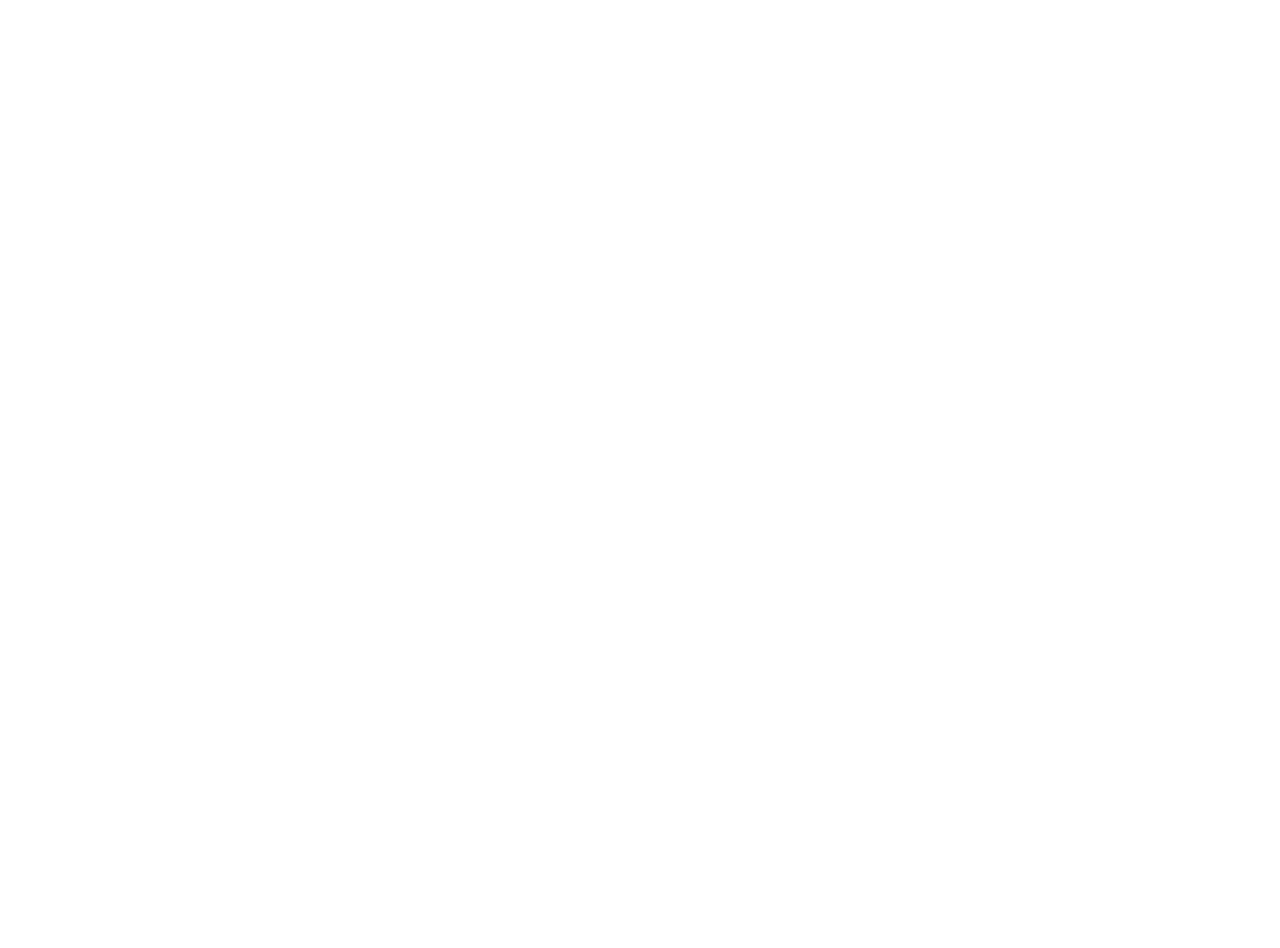
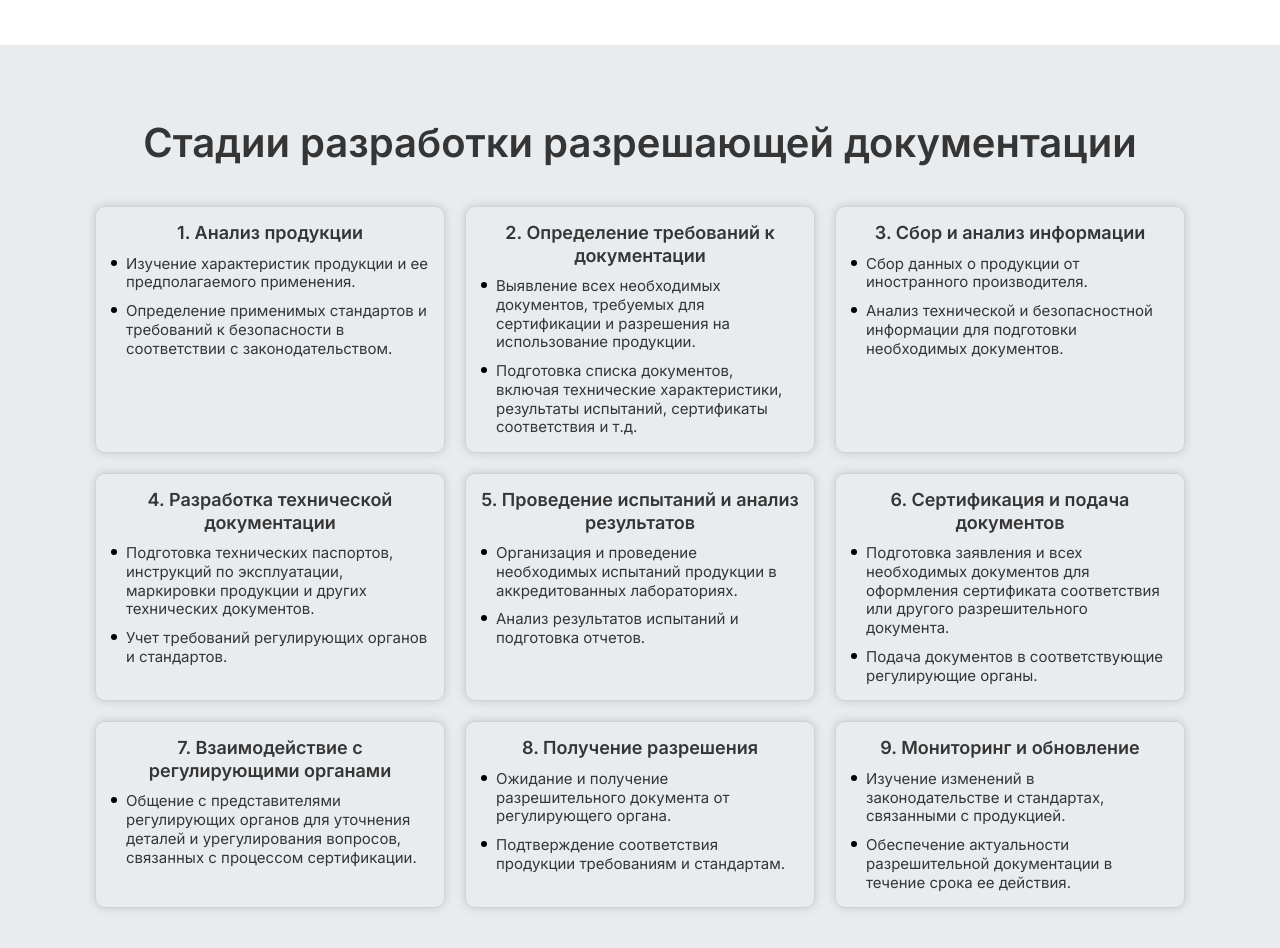
Before and after one commit to FreightDH/permitting-documentation, a React (Vite) app in the folder permitting-documentation/: page / in a window 1280 px wide. Shown: the part 1240-2188 px from the top of the page. Before the commit the page ends 1285 px from the top, so only its background shows below. Built offline with nearby package versions, Linux system fonts and the light colour scheme.

Commit message:
feat: add Stages section

```diff
--- a/permitting-documentation/src/app/App.jsx
+++ b/permitting-documentation/src/app/App.jsx
@@ -1,10 +1,11 @@
-import { Description, Intro } from 'sections';
+import { Description, Intro, Stages } from 'sections';
 
 const App = () => {
   return (
     <main>
       <Intro />
       <Description />
+      <Stages />
     </main>
   );
 };
--- /dev/null
+++ b/permitting-documentation/src/sections/Stages/Stages.jsx
@@ -0,0 +1,22 @@
+import { Stage } from 'components';
+import stagesInfo from './stagesInfo';
+import cl from './Stages.module.scss';
+
+const Stages = () => {
+  return (
+    <section className={cl.stages}>
+      <div className={cl.stages__container}>
+        <div className={cl.stages__body}>
+          <h2 className={cl.stages__title}>Стадии разработки разрешающей документации</h2>
+          <ul className={cl.stages__list}>
+            {stagesInfo.map((stage) => (
+              <Stage stage={stage} key={stage.id} />
+            ))}
+          </ul>
+        </div>
+      </div>
+    </section>
+  );
+};
+
+export default Stages;
--- /dev/null
+++ b/permitting-documentation/src/sections/Stages/Stages.module.scss
@@ -0,0 +1,33 @@
+@import 'styles';
+
+.stages {
+  background-color: #e9ecef;
+
+  &__container {
+    max-width: 1100px !important;
+  }
+
+  &__body {
+    display: flex;
+    flex-direction: column;
+    justify-content: center;
+    align-items: center;
+    gap: 40px;
+    @include adaptiveValue('gap', 40, 20);
+  }
+
+  &__title {
+    font-size: 40px;
+    @include adaptiveValue('font-size', 40, 19);
+    line-height: 115%;
+    font-weight: 600;
+    text-align: center;
+  }
+
+  &__list {
+    display: flex;
+    justify-content: center;
+    flex-wrap: wrap;
+    gap: 20px;
+  }
+}
--- /dev/null
+++ b/permitting-documentation/src/sections/Stages/stagesInfo.js
@@ -0,0 +1,49 @@
+const stagesInfo = [
+  {
+    id: 1,
+    title: 'Анализ продукции',
+    text: 'Изучение характеристик продукции и ее предполагаемого применения.\nОпределение применимых стандартов и требований к безопасности в соответствии с законодательством.',
+  },
+  {
+    id: 2,
+    title: 'Определение требований к документации',
+    text: 'Выявление всех необходимых документов, требуемых для сертификации и разрешения на использование продукции.\nПодготовка списка документов, включая технические характеристики, результаты испытаний, сертификаты соответствия и т.д.',
+  },
+  {
+    id: 3,
+    title: 'Сбор и анализ информации',
+    text: 'Сбор данных о продукции от иностранного производителя.\nАнализ технической и безопасностной информации для подготовки необходимых документов.',
+  },
+  {
+    id: 4,
+    title: 'Разработка технической документации',
+    text: 'Подготовка технических паспортов, инструкций по эксплуатации, маркировки продукции и других технических документов.\nУчет требований регулирующих органов и стандартов.',
+  },
+  {
+    id: 5,
+    title: 'Проведение испытаний и анализ результатов',
+    text: 'Организация и проведение необходимых испытаний продукции в аккредитованных лабораториях.\nАнализ результатов испытаний и подготовка отчетов.',
+  },
+  {
+    id: 6,
+    title: 'Сертификация и подача документов',
+    text: 'Подготовка заявления и всех необходимых документов для оформления сертификата соответствия или другого разрешительного документа.\nПодача документов в соответствующие регулирующие органы.',
+  },
+  {
+    id: 7,
+    title: 'Взаимодействие с регулирующими органами',
+    text: 'Общение с представителями регулирующих органов для уточнения деталей и урегулирования вопросов, связанных с процессом сертификации.',
+  },
+  {
+    id: 8,
+    title: 'Получение разрешения',
+    text: 'Ожидание и получение разрешительного документа от регулирующего органа.\nПодтверждение соответствия продукции требованиям и стандартам.',
+  },
+  {
+    id: 9,
+    title: 'Мониторинг и обновление',
+    text: 'Изучение изменений в законодательстве и стандартах, связанными с продукцией.\nОбеспечение актуальности разрешительной документации в течение срока ее действия.',
+  },
+];
+
+export default stagesInfo;
--- a/permitting-documentation/src/sections/index.js
+++ b/permitting-documentation/src/sections/index.js
@@ -1,3 +1,5 @@
 import Description from './Description/Description';
 import Intro from './Intro/Intro';
-export { Description, Intro };
+import Stages from './Stages/Stages';
+
+export { Description, Intro, Stages };
```
Also changed, not shown: permitting-documentation/src/app/App.module.scss (added).
